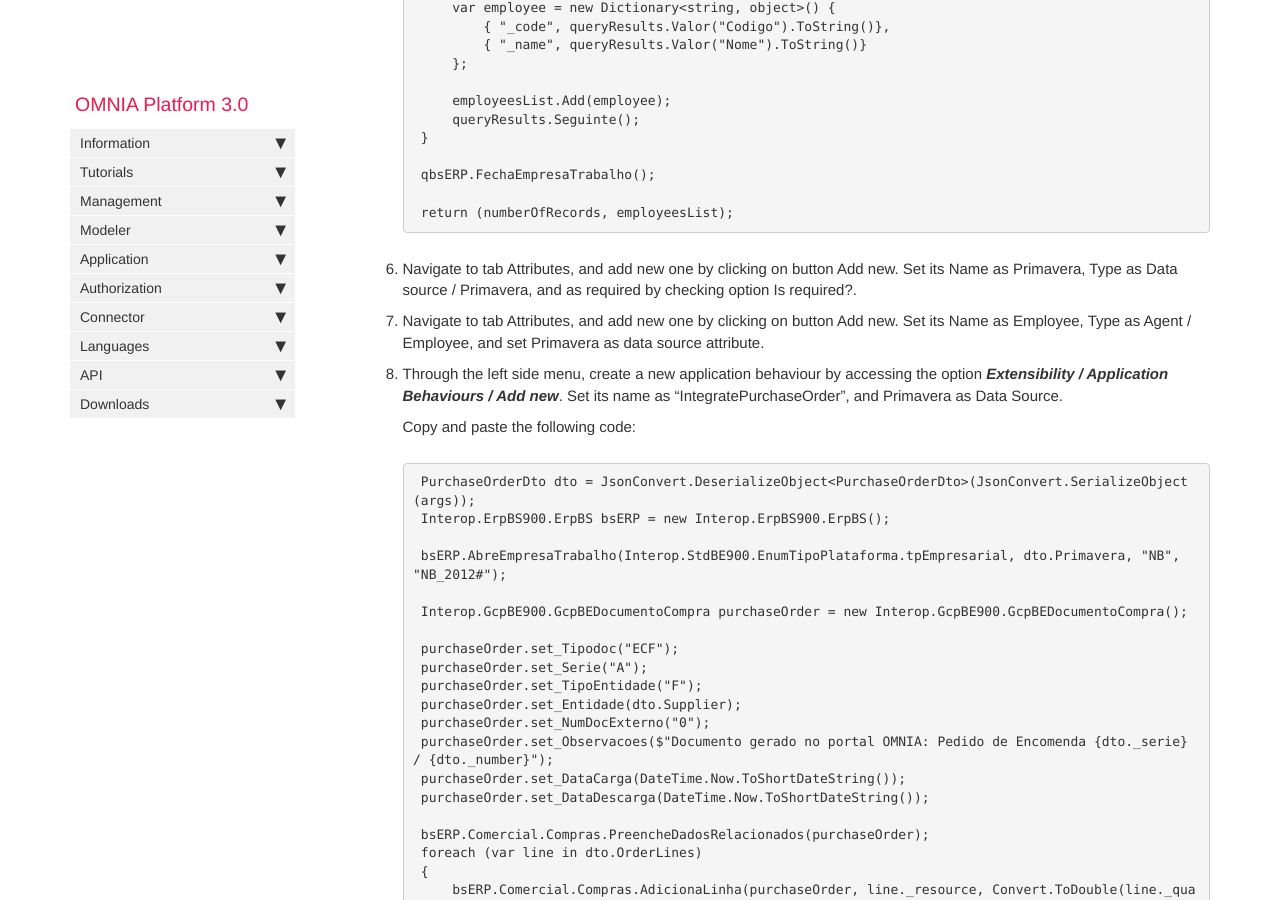
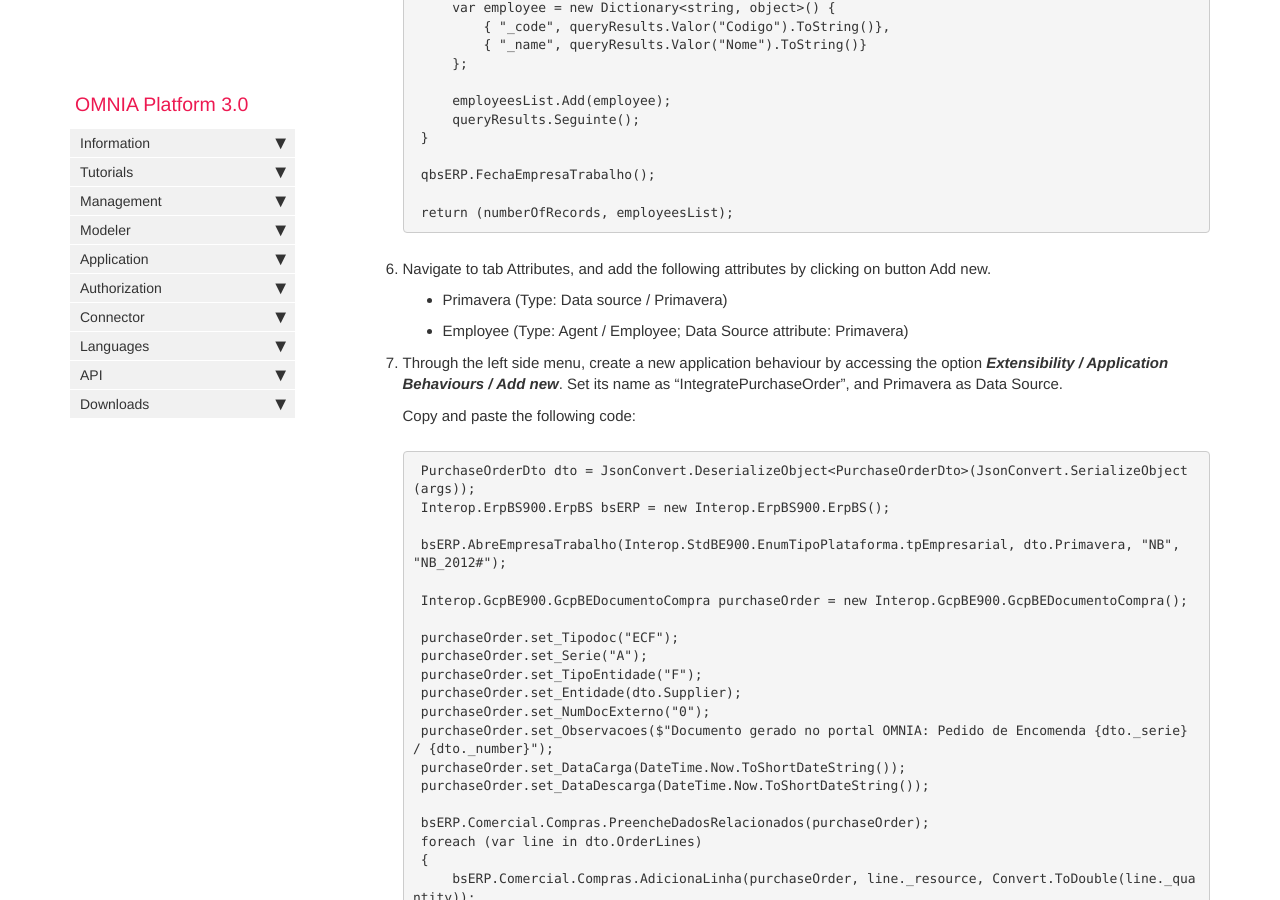
Before and after one commit to daniel8lopes/omnia3, a Jekyll site: the page built from docs/pages/omnia3/Tutorials/omnia3_applicationbehaviourstutorial.md, in a window 1280 px wide and 900 px high, scrolled down 2578 px. Built offline with Jekyll 4.4.1, drawn with Linux system fonts in a browser that asks for light colours; nearby versions of some CDN libraries; comment, search, counter and statistics services are not loaded.

Commit message:
Update omnia3_applicationbehaviourstutorial.md

````diff
--- a/docs/pages/omnia3/Tutorials/omnia3_applicationbehaviourstutorial.md
+++ b/docs/pages/omnia3/Tutorials/omnia3_applicationbehaviourstutorial.md
@@ -68,11 +68,12 @@ A connector is also required to complete this tutorial.
     return (numberOfRecords, employeesList);
     ```
 
-6. Navigate to tab Attributes, and add new one by clicking on button Add new. Set its Name as Primavera, Type as Data source / Primavera, and as required by checking option Is required?.
+6. Navigate to tab Attributes, and add the following attributes by clicking on button Add new.
 
-7. Navigate to tab Attributes, and add new one by clicking on button Add new. Set its Name as Employee, Type as Agent / Employee, and set Primavera as data source attribute.
+    - Primavera (Type: Data source / Primavera)
+    - Employee (Type: Agent / Employee; Data Source attribute: Primavera)
 
-8. Through the left side menu, create a new application behaviour by accessing the option ***Extensibility / Application Behaviours / Add new***. Set its name as "IntegratePurchaseOrder", and Primavera as Data Source.
+7. Through the left side menu, create a new application behaviour by accessing the option ***Extensibility / Application Behaviours / Add new***. Set its name as "IntegratePurchaseOrder", and Primavera as Data Source.
 
     Copy and paste the following code:
 
````
Also changed, not shown: other parts of docs/pages/omnia3/Tutorials/omnia3_applicationbehaviourstutorial.md (+3 -3 lines).
